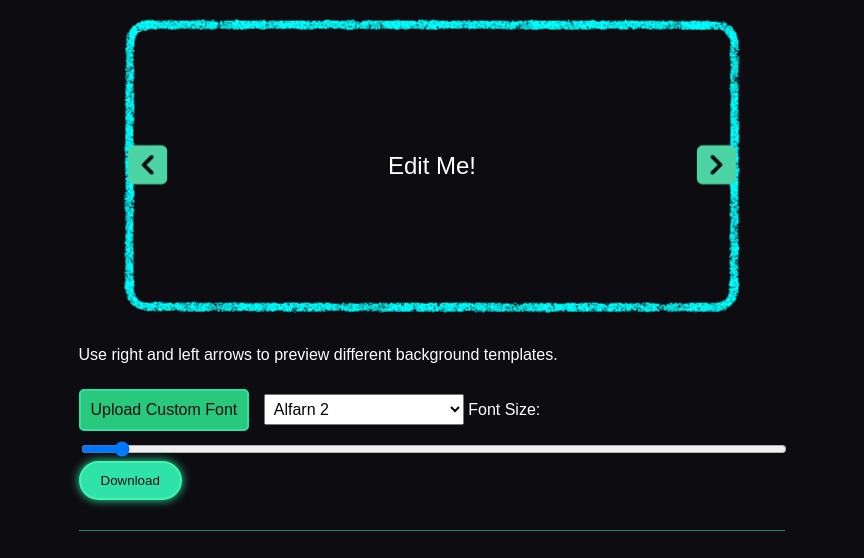
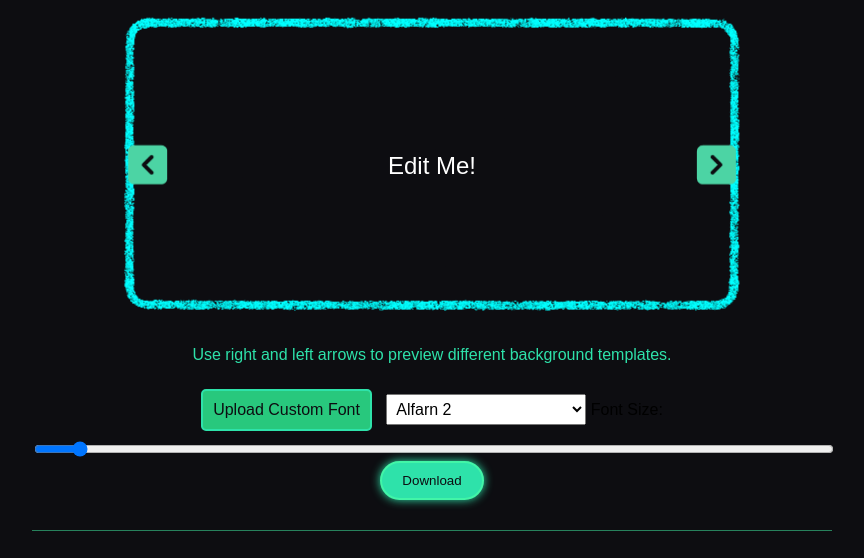
Before and after one commit to f7ashp0int/partipanels, a plain HTML site: page index.html in a window 1280 px wide. Shown: the part 82-640 px from the top of the page, without its empty margins (208-1072 px from the left). Drawn offline with nearby package versions, Linux system fonts and the light colour scheme; files whose address does not match are found by name.

Commit message:
Update styles.css

```diff
--- a/styles.css
+++ b/styles.css
@@ -1,7 +1,5 @@
 body {
     font-family: Arial, sans-serif;
-    background-color: #0D0D11;
-    color: #FFFFFF;
     margin: 0;
     padding: 0;
     display: flex;
@@ -9,10 +7,17 @@ body {
     align-items: center;
     flex-direction: column;
     min-height: 100vh;
+    background-color: #0D0D11; /* Retaining the body background */
 }
 
 h1 {
     color: #2EE2AA;
+}
+
+.container {
+    max-width: 800px;
+    width: 100%;
+    text-align: center;
 }
 
 .panel-container {
@@ -23,14 +28,7 @@ h1 {
     width: 640px;
     height: 320px;
     margin: 20px auto;
-    overflow: hidden;
-}
-
-.panel {
-    position: relative;
-    width: 640px;
-    height: 320px;
-    background-color: transparent; /* No background color for the panel */
+    background-color: transparent; /* Remove background color */
     overflow: hidden;
 }
 
@@ -76,6 +74,12 @@ h1 {
 
 #next-btn {
     right: 10px;
+}
+
+.instructions {
+    color: #2EE2AA;
+    margin-top: 10px;
+    font-size: 16px;
 }
 
 .controls {
```
